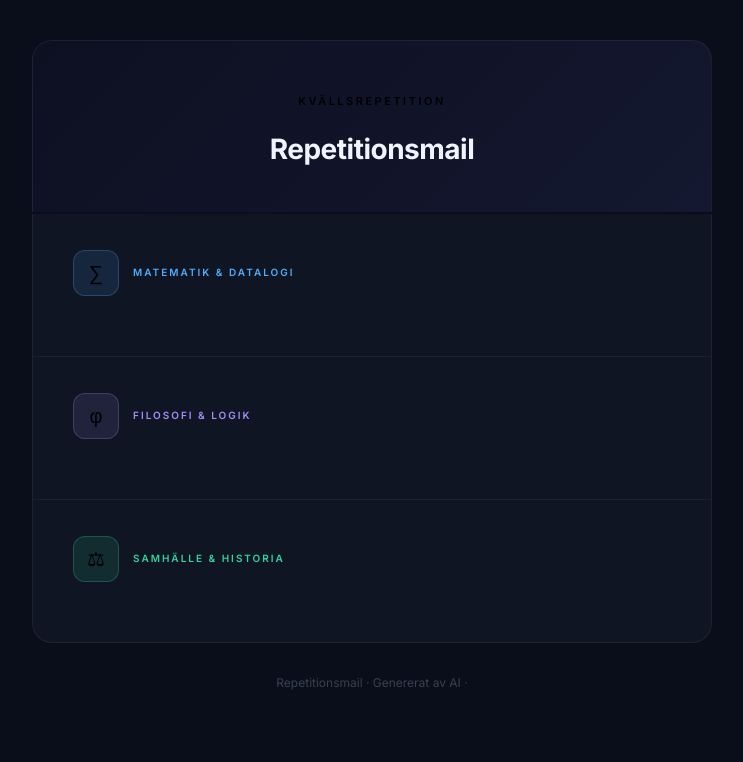
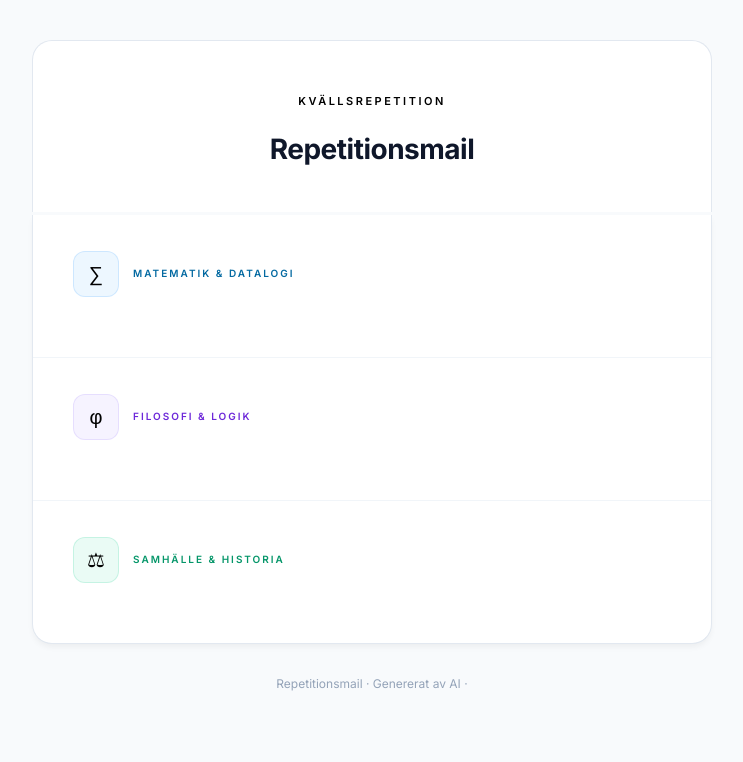
Before and after one commit to Emsurenar/repetitionsmail, a Python web app: template templates/email.html in a window 1280 px wide. Shown: the top 762 px of the page, without its empty margins (268-1011 px from the left). Run offline with Jinja, Linux system fonts and the light colour scheme; the template is opened without the code that fills it, so the values that code supplies are empty.

Commit message:
Refined design: white background and monospace math for better readability

```diff
--- a/agents/math_agent.py
+++ b/agents/math_agent.py
@@ -91,11 +91,8 @@ def create_math_task(agent: Agent, used_topics: List[str]) -> Task:
             "- Avsluta med en koppling till ett angränsande ämne\n\n"
             "TON: Exakt, rigorös, universitetsanpassad. Anta fördjupade introduktionskurser.\n"
             "LÄNGD: 500 ord (viktigt).\n"
-            "FORMAT: Markdown med LaTeX inom $...$ för formler."
         ),
         agent=agent,
         expected_output=(
-            "Raden 'TOPIC: [ämnesnamn]' på första raden, sedan en 500-ords repetitionstext "
-            "på svenska med korrekt matematisk notation, tydlig struktur och djup analys."
         ),
     )
--- a/templates/email.html
+++ b/templates/email.html
@@ -1,71 +1,331 @@
 <!DOCTYPE html>
 <html lang="sv">
+
 <head>
   <meta charset="utf-8">
   <meta name="viewport" content="width=device-width, initial-scale=1.0">
   <title>Repetitionsmail</title>
   <style>
     @import url('https://fonts.googleapis.com/css2?family=Inter:wght@300;400;500;600;700&family=JetBrains+Mono:wght@400;500&display=swap');
-    body { margin:0; padding:0; background:#0a0e1a; font-family:'Inter',Arial,sans-serif; }
-    .wrapper { background:#0a0e1a; padding:40px 20px; }
-    .container { max-width:680px; margin:0 auto; }
+
+    body {
+      margin: 0;
+      padding: 0;
+      background: #f8fafc;
+      font-family: 'Inter', Arial, sans-serif;
+      -webkit-font-smoothing: antialiased;
+    }
+
+    .wrapper {
+      background: #f8fafc;
+      padding: 40px 20px;
+    }
+
+    .container {
+      max-width: 680px;
+      margin: 0 auto;
+    }
 
     /* Header */
-    .header { text-align:center; padding:48px 32px 36px; background:linear-gradient(135deg,#0d1021 0%,#141830 100%); border-radius:20px 20px 0 0; border:1px solid rgba(255,255,255,0.06); border-bottom:none; position:relative; overflow:hidden; }
-    .header::before { content:''; position:absolute; top:-60px; left:50%; transform:translateX(-50%); width:300px; height:300px; background:radial-gradient(circle, {{ accent_color }}22 0%, transparent 70%); pointer-events:none; }
-    .header-tag { display:inline-block; font-size:11px; font-weight:600; letter-spacing:2.5px; text-transform:uppercase; color:{{ accent_color }}; background:{{ accent_bg }}; border:1px solid {{ accent_color }}44; border-radius:100px; padding:4px 16px; margin-bottom:20px; }
-    .header h1 { margin:0; font-size:28px; font-weight:700; color:#f0f4ff; letter-spacing:-0.5px; }
-    .header-date { margin:10px 0 0; font-size:13px; color:#6b7280; font-weight:400; }
+    .header {
+      text-align: center;
+      padding: 48px 32px 36px;
+      background: #ffffff;
+      border-radius: 20px 20px 0 0;
+      border: 1px solid #e2e8f0;
+      border-bottom: none;
+      position: relative;
+      overflow: hidden;
+    }
+
+    .header-tag {
+      display: inline-block;
+      font-size: 11px;
+      font-weight: 600;
+      letter-spacing: 2.5px;
+      text-transform: uppercase;
+
+      color: {
+          {
+          accent_color
+        }
+      }
+
+      ;
+
+      background: {
+          {
+          accent_bg
+        }
+      }
+
+      ;
+
+      border:1px solid {
+          {
+          accent_color
+        }
+      }
+
+      22;
+      border-radius:100px;
+      padding:4px 16px;
+      margin-bottom:20px;
+    }
+
+    .header h1 {
+      margin: 0;
+      font-size: 28px;
+      font-weight: 700;
+      color: #0f172a;
+      letter-spacing: -0.5px;
+    }
+
+    .header-date {
+      margin: 10px 0 0;
+      font-size: 13px;
+      color: #64748b;
+      font-weight: 400;
+    }
 
     /* Divider */
-    .accent-line { height:2px; background:linear-gradient(90deg, transparent, {{ accent_color }}, transparent); }
+    .accent-line {
+      height: 3px;
+
+      background:linear-gradient(90deg, #f8fafc, {
+          {
+          accent_color
+        }
+      }
+
+      , #f8fafc);
+    }
 
     /* Main card */
-    .main-card { background:#0f1523; border:1px solid rgba(255,255,255,0.06); border-top:none; border-radius:0 0 20px 20px; overflow:hidden; }
+    .main-card {
+      background: #ffffff;
+      border: 1px solid #e2e8f0;
+      border-top: none;
+      border-radius: 0 0 20px 20px;
+      overflow: hidden;
+      box-shadow: 0 4px 6px -1px rgba(0, 0, 0, 0.05);
+    }
 
     /* Section */
-    .section { padding:36px 40px; border-bottom:1px solid rgba(255,255,255,0.05); }
-    .section:last-child { border-bottom:none; }
+    .section {
+      padding: 36px 40px;
+      border-bottom: 1px solid #f1f5f9;
+    }
+
+    .section:last-child {
+      border-bottom: none;
+    }
 
     /* Section header */
-    .section-header { display:flex; align-items:center; gap:14px; margin-bottom:24px; }
-    .section-icon { width:44px; height:44px; border-radius:12px; display:flex; align-items:center; justify-content:center; font-size:20px; flex-shrink:0; }
-    .cat-math     .section-icon { background:rgba(79,172,254,0.12); border:1px solid rgba(79,172,254,0.25); }
-    .cat-phil     .section-icon { background:rgba(167,139,250,0.12); border:1px solid rgba(167,139,250,0.25); }
-    .cat-society  .section-icon { background:rgba(52,211,153,0.12); border:1px solid rgba(52,211,153,0.25); }
+    .section-header {
+      display: flex;
+      align-items: center;
+      gap: 14px;
+      margin-bottom: 24px;
+    }
 
-    .section-meta { flex:1; }
-    .section-label { font-size:10px; font-weight:600; letter-spacing:2px; text-transform:uppercase; margin:0 0 3px; }
-    .cat-math    .section-label { color:#4facfe; }
-    .cat-phil    .section-label { color:#a78bfa; }
-    .cat-society .section-label { color:#34d399; }
-    .section-topic { font-size:17px; font-weight:600; color:#e2e8f0; margin:0; line-height:1.3; }
+    .section-icon {
+      width: 44px;
+      height: 44px;
+      border-radius: 12px;
+      display: flex;
+      align-items: center;
+      justify-content: center;
+      font-size: 20px;
+      flex-shrink: 0;
+    }
+
+    .cat-math .section-icon {
+      background: rgba(79, 172, 254, 0.1);
+      border: 1px solid rgba(79, 172, 254, 0.2);
+    }
+
+    .cat-phil .section-icon {
+      background: rgba(167, 139, 250, 0.1);
+      border: 1px solid rgba(167, 139, 250, 0.2);
+    }
+
+    .cat-society .section-icon {
+      background: rgba(52, 211, 153, 0.1);
+      border: 1px solid rgba(52, 211, 153, 0.2);
+    }
+
+    .section-meta {
+      flex: 1;
+    }
+
+    .section-label {
+      font-size: 10px;
+      font-weight: 600;
+      letter-spacing: 2px;
+      text-transform: uppercase;
+      margin: 0 0 3px;
+    }
+
+    .cat-math .section-label {
+      color: #0369a1;
+    }
+
+    .cat-phil .section-label {
+      color: #6d28d9;
+    }
+
+    .cat-society .section-label {
+      color: #059669;
+    }
+
+    .section-topic {
+      font-size: 18px;
+      font-weight: 700;
+      color: #1e293b;
+      margin: 0;
+      line-height: 1.3;
+    }
 
     /* Body text */
-    .section-body { color:#94a3b8; font-size:15px; line-height:1.85; }
-    .section-body p { margin:0 0 16px; }
-    .section-body p:last-child { margin-bottom:0; }
-    .section-body h2 { font-size:17px; font-weight:600; color:#e2e8f0; margin:24px 0 10px; }
-    .section-body h3 { font-size:15px; font-weight:600; color:#cbd5e1; margin:18px 0 8px; }
-    .section-body strong { color:#e2e8f0; font-weight:600; }
-    .section-body em { color:#a5b4fc; font-style:italic; }
-    .section-body ul { margin:10px 0 16px; padding-left:22px; }
-    .section-body li { margin-bottom:8px; color:#94a3b8; }
-    .section-body code { font-family:'JetBrains Mono',monospace; font-size:13px; background:#1e293b; border:1px solid #334155; border-radius:5px; padding:2px 7px; color:#7dd3fc; }
-    .section-body blockquote { margin:16px 0; padding:12px 20px; border-left:3px solid {{ accent_color }}; background:{{ accent_bg }}; border-radius:0 8px 8px 0; color:#94a3b8; font-style:italic; }
+    .section-body {
+      color: #334155;
+      font-size: 15px;
+      line-height: 1.75;
+    }
+
+    .section-body p {
+      margin: 0 0 16px;
+    }
+
+    .section-body p:last-child {
+      margin-bottom: 0;
+    }
+
+    .section-body h2 {
+      font-size: 18px;
+      font-weight: 700;
+      color: #0f172a;
+      margin: 24px 0 10px;
+    }
+
+    .section-body h3 {
+      font-size: 16px;
+      font-weight: 600;
+      color: #1e293b;
+      margin: 18px 0 8px;
+    }
+
+    .section-body strong {
+      color: #0f172a;
+      font-weight: 700;
+    }
+
+    .section-body em {
+      font-style: italic;
+      border-bottom: 1px solid #e2e8f0;
+    }
+
+    .section-body ul {
+      margin: 10px 0 16px;
+      padding-left: 22px;
+    }
+
+    .section-body li {
+      margin-bottom: 8px;
+      color: #334155;
+    }
+
+    /* Code and Math Blocks */
+    .section-body code {
+      font-family: 'JetBrains Mono', monospace;
+      font-size: 13px;
+      background: #f1f5f9;
+      border: 1px solid #e2e8f0;
+      border-radius: 4px;
+      padding: 2px 6px;
+      color: #c2410c;
+    }
+
+    .section-body .math-block {
+      font-family: 'JetBrains Mono', monospace;
+      display: block;
+      padding: 16px;
+      background: #f8fafc;
+      border: 1px solid #e2e8f0;
+      border-radius: 8px;
+      margin: 16px 0;
+      white-space: pre-wrap;
+      font-size: 13px;
+      color: #0f172a;
+      line-height: 1.6;
+    }
+
+    .section-body blockquote {
+      margin: 16px 0;
+      padding: 12px 20px;
+
+      border-left:4px solid {
+          {
+          accent_color
+        }
+      }
+
+      ;
+
+      background: {
+          {
+          accent_bg
+        }
+      }
+
+      ;
+      border-radius:0 8px 8px 0;
+      color:#475569;
+      font-style:italic;
+    }
 
     /* Footer */
-    .footer { text-align:center; padding:32px 20px; }
-    .footer p { margin:0; font-size:12px; color:#374151; }
-    .footer a { color:{{ accent_color }}; text-decoration:none; }
+    .footer {
+      text-align: center;
+      padding: 32px 20px;
+    }
 
-    /* Responsive */
+    .footer p {
+      margin: 0;
+      font-size: 12px;
+      color: #94a3b8;
+    }
+
+    .footer a {
+      color: {
+          {
+          accent_color
+        }
+      }
+
+      ;
+      text-decoration:none;
+    }
+
+    /* Dark Mode Handling for the client */
+    @media (prefers-color-scheme: dark) {
+      /* Keep the email light even in dark mode devices if they don't force inversion */
+      /* Most modern clients will respect these background colors */
+    }
+
     @media (max-width:600px) {
-      .section { padding:28px 24px; }
-      .header { padding:36px 24px 28px; }
+      .section {
+        padding: 28px 24px;
+      }
+
+      .header {
+        padding: 36px 24px 28px;
+      }
     }
   </style>
 </head>
+
 <body>
   <div class="wrapper">
     <div class="container">
@@ -126,4 +386,5 @@
     </div><!-- .container -->
   </div><!-- .wrapper -->
 </body>
+
 </html>
```
Also changed, not shown: agents/society_agent.py (+1 -8 lines), main.py (+25 -8 lines). Lines whose indentation alone changed are shown as unchanged.
